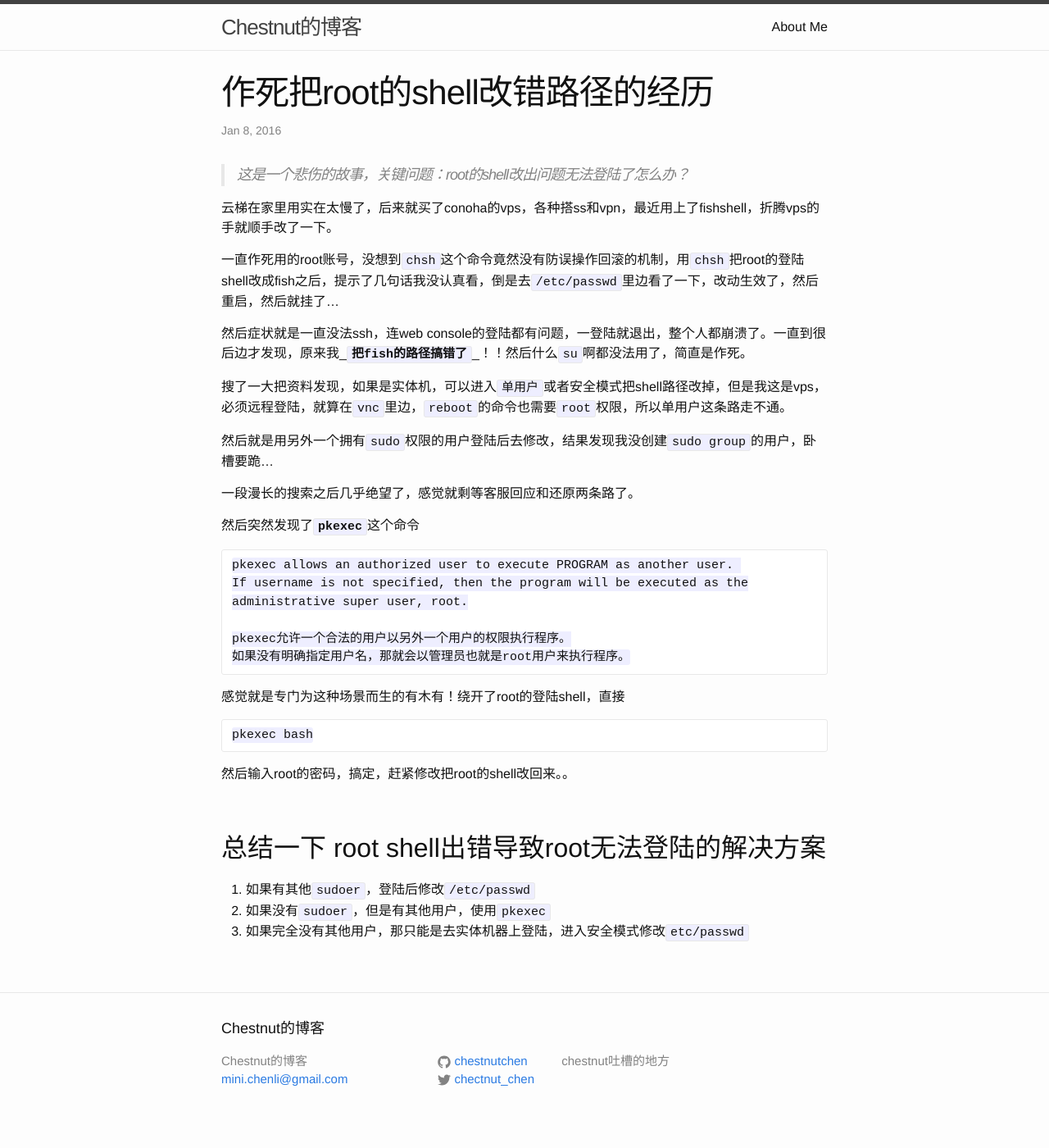
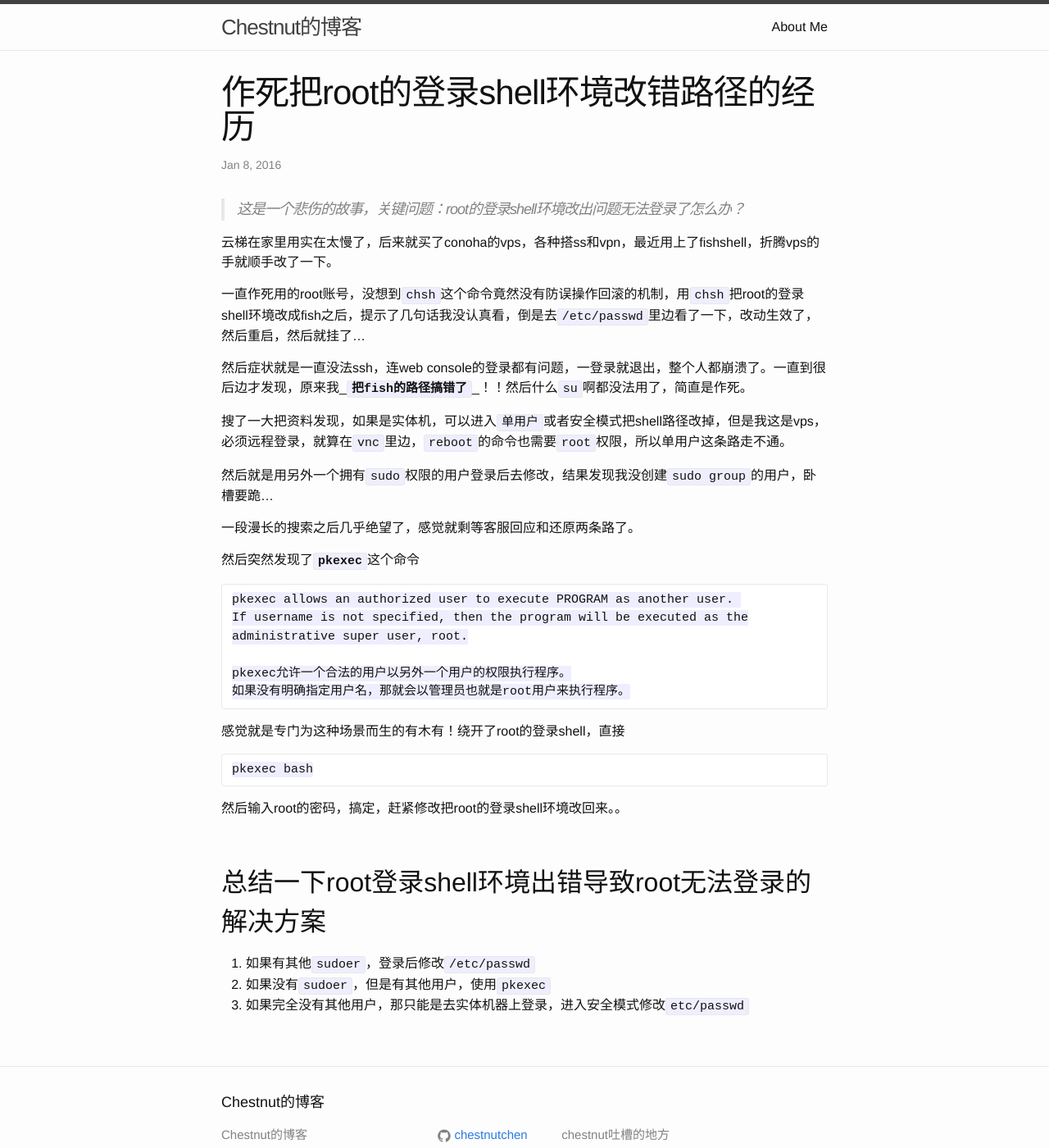
Before and after one commit to chestnutchen/chestnutchen.github.io, a Jekyll site: the page built from _posts/2016-01-09-作死把root的shell改错路径的经历.markdown, in a window 1280 px wide and 1400 px high. Shown: the whole window at 82% size. Built offline with Jekyll 4.4.1, drawn with Linux system fonts in a browser that asks for light colours.

Commit message:
修改一下妹子提的术语问题

```diff
--- a/_posts/2016-01-09-作死把root的shell改错路径的经历.markdown
+++ b/_posts/2016-01-09-作死把root的shell改错路径的经历.markdown
@@ -1,22 +1,22 @@
 ---
 layout: post
-title:  "作死把root的shell改错路径的经历"
+title:  "作死把root的登录shell环境改错路径的经历"
 date:   2016-01-08 22:44:15
 categories: 折腾
 ---
 
-> 这是一个悲伤的故事，关键问题：root的shell改出问题无法登陆了怎么办？
+> 这是一个悲伤的故事，关键问题：root的登录shell环境改出问题无法登录了怎么办？
 
 
 云梯在家里用实在太慢了，后来就买了conoha的vps，各种搭ss和vpn，最近用上了fishshell，折腾vps的手就顺手改了一下。
 
-一直作死用的root账号，没想到`chsh`这个命令竟然没有防误操作回滚的机制，用`chsh`把root的登陆shell改成fish之后，提示了几句话我没认真看，倒是去`/etc/passwd`里边看了一下，改动生效了，然后重启，然后就挂了...
+一直作死用的root账号，没想到`chsh`这个命令竟然没有防误操作回滚的机制，用`chsh`把root的登录shell环境改成fish之后，提示了几句话我没认真看，倒是去`/etc/passwd`里边看了一下，改动生效了，然后重启，然后就挂了...
 
-然后症状就是一直没法ssh，连web console的登陆都有问题，一登陆就退出，整个人都崩溃了。一直到很后边才发现，原来我_**`把fish的路径搞错了`**_！！然后什么`su`啊都没法用了，简直是作死。
+然后症状就是一直没法ssh，连web console的登录都有问题，一登录就退出，整个人都崩溃了。一直到很后边才发现，原来我_**`把fish的路径搞错了`**_！！然后什么`su`啊都没法用了，简直是作死。
 
-搜了一大把资料发现，如果是实体机，可以进入`单用户`或者安全模式把shell路径改掉，但是我这是vps，必须远程登陆，就算在`vnc`里边，`reboot`的命令也需要`root`权限，所以单用户这条路走不通。
+搜了一大把资料发现，如果是实体机，可以进入`单用户`或者安全模式把shell路径改掉，但是我这是vps，必须远程登录，就算在`vnc`里边，`reboot`的命令也需要`root`权限，所以单用户这条路走不通。
 
-然后就是用另外一个拥有`sudo`权限的用户登陆后去修改，结果发现我没创建`sudo group`的用户，卧槽要跪...
+然后就是用另外一个拥有`sudo`权限的用户登录后去修改，结果发现我没创建`sudo group`的用户，卧槽要跪...
 
 一段漫长的搜索之后几乎绝望了，感觉就剩等客服回应和还原两条路了。
 
@@ -29,19 +29,19 @@ categories: 折腾
     pkexec允许一个合法的用户以另外一个用户的权限执行程序。
     如果没有明确指定用户名，那就会以管理员也就是root用户来执行程序。
 
-感觉就是专门为这种场景而生的有木有！绕开了root的登陆shell，直接
+感觉就是专门为这种场景而生的有木有！绕开了root的登录shell，直接
 
     pkexec bash
 
 
-然后输入root的密码，搞定，赶紧修改把root的shell改回来。。
+然后输入root的密码，搞定，赶紧修改把root的登录shell环境改回来。。
 
 
 <br>
 
-总结一下 root shell出错导致root无法登陆的解决方案
+总结一下root登录shell环境出错导致root无法登录的解决方案
 ----
 
-1. 如果有其他`sudoer`，登陆后修改`/etc/passwd`
+1. 如果有其他`sudoer`，登录后修改`/etc/passwd`
 2. 如果没有`sudoer`，但是有其他用户，使用`pkexec`
-3. 如果完全没有其他用户，那只能是去实体机器上登陆，进入安全模式修改`etc/passwd`
+3. 如果完全没有其他用户，那只能是去实体机器上登录，进入安全模式修改`etc/passwd`
```
